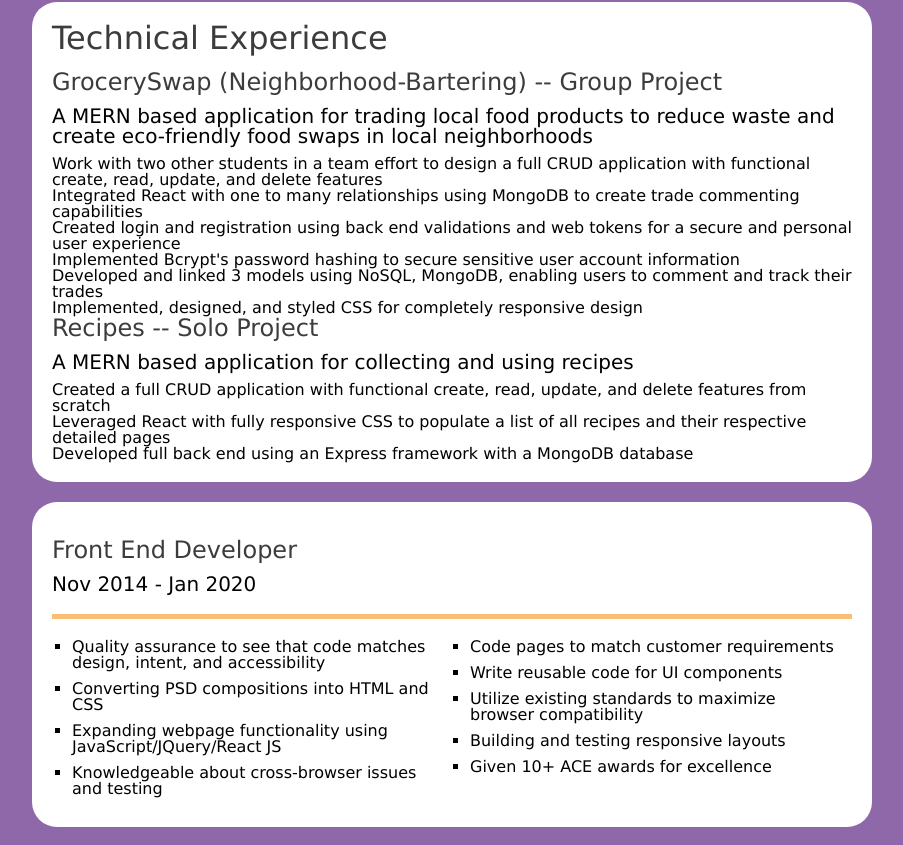
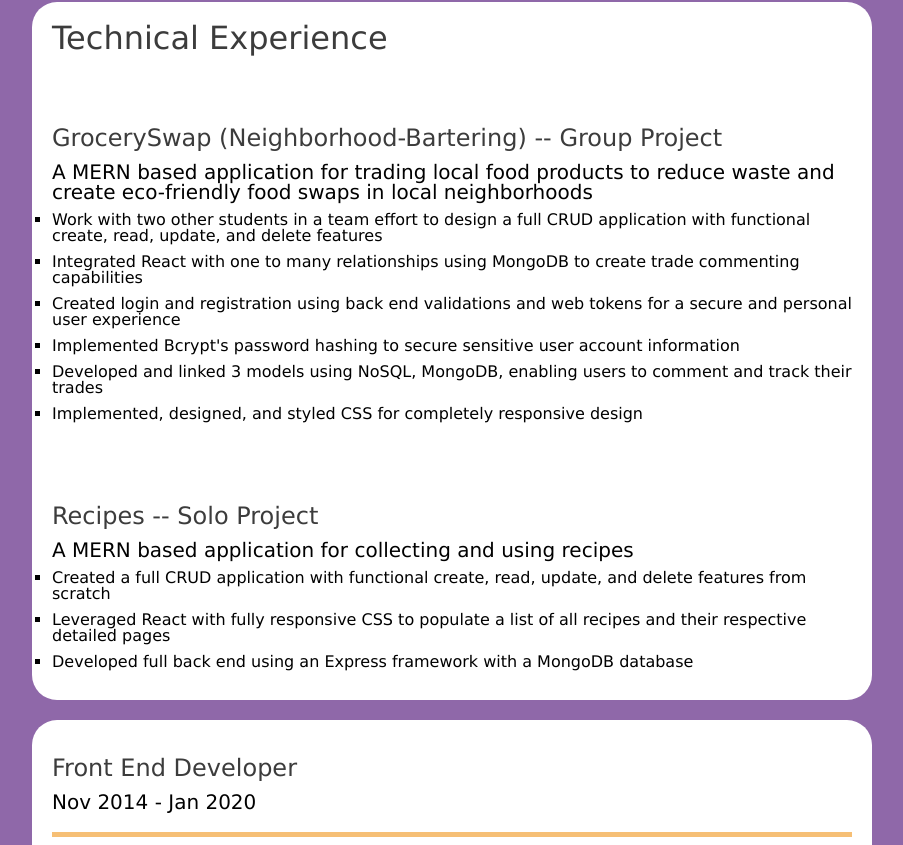
Before and after one commit to bytanyar/React-2022, a React app: page /2022 in a window 1280 px wide. Shown: the part 615-1460 px from the top of the page, without its empty margins (188-1091 px from the left). Built offline with nearby package versions, Linux system fonts and the light colour scheme.

Commit message:
styling update

```diff
--- a/src/pages/Home.js
+++ b/src/pages/Home.js
@@ -26,7 +26,7 @@ function Home() {
         {knowledge}
       </div>
 
-      <div className='box'>
+      <div className='box projects'>
         <h2>Technical Experience</h2>
         {PROJECTS.map(project => (
         <div key={project.id}>
--- a/src/styles/home.css
+++ b/src/styles/home.css
@@ -2,6 +2,7 @@
     margin-left: 20px;
 }
 .knowledge li,
+.projects li,
 .companies li {
     list-style: square;
     padding-bottom: 10px;
@@ -11,6 +12,9 @@
     margin-top: 20px;
     padding-left: 20px;
     padding-top: 20px;
+}
+.projects h3 {
+    margin-top: 3em;
 }
 .education h2 {
     border-bottom: 5px solid #f6bf75;
```
